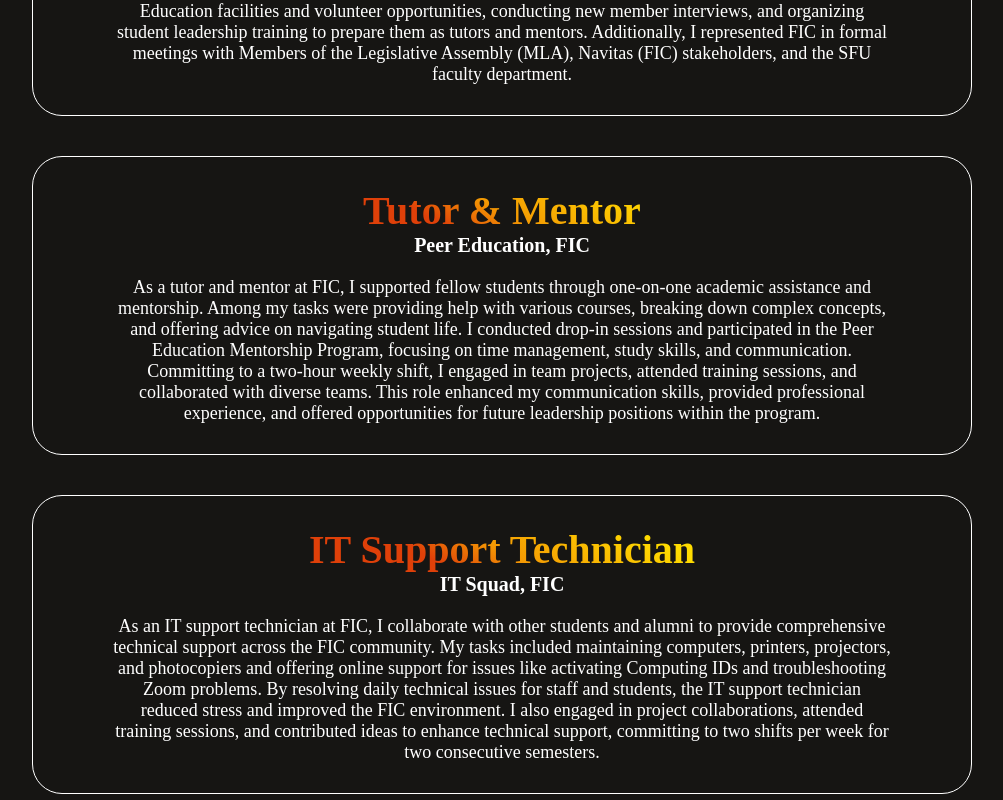
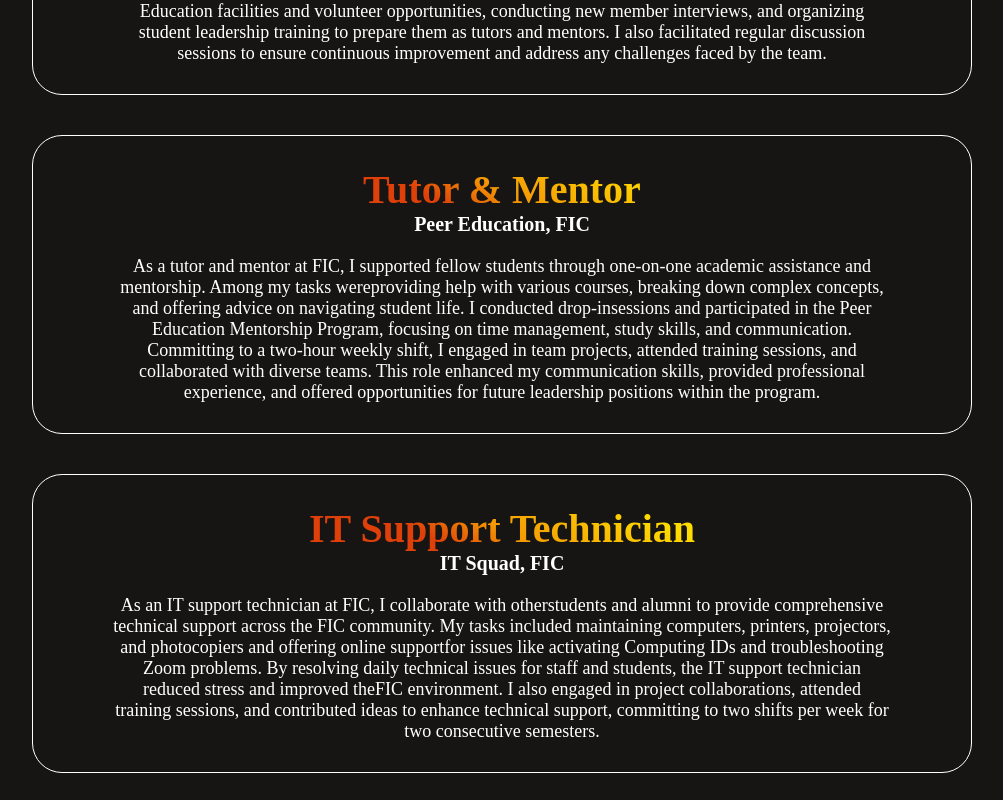
Before and after one commit to ryanmitchellin/ryanmitchellin.github.io, a React (Vite) app: page / in a window 1280 px wide. Shown: the part 4260-5060 px from the top of the page, without its empty margins (138-1141 px from the left). Built offline with nearby package versions, Linux system fonts and the light colour scheme.

Commit message:
Re-write volunteer, making it more dynamic

```diff
--- /dev/null
+++ b/src/assets/vol_data.js
@@ -0,0 +1,28 @@
+const Volunteer_Data = [
+  {
+    v_position: "Manager",
+    v_title: "Peer Education, FIC",
+    v_detail:
+      "As a manager at FIC, I managed a team of 30 top-performing students to assist approximately 300 peers per semester in understanding their coursework. Among my tasks were hosting workshops to promote Peer Education facilities and volunteer opportunities, conducting new member interviews, and organizing student leadership training to prepare them as tutors and mentors. I also facilitated regular discussion sessions to ensure continuous improvement and address any challenges faced by the team.",
+  },
+  {
+    v_position: "Tutor & Mentor",
+    v_title: "Peer Education, FIC",
+    v_detail:
+      "As a tutor and mentor at FIC, I supported fellow students through one-on-one academic assistance and mentorship. Among my tasks wereproviding help with various courses, breaking down complex concepts, and offering advice on navigating student life. I conducted drop-insessions and participated in the Peer Education Mentorship Program, focusing on time management, study skills, and communication. Committing to a two-hour weekly shift, I engaged in team projects, attended training sessions, and collaborated with diverse teams. This role enhanced my communication skills, provided professional experience, and offered opportunities for future leadership positions within the program.",
+  },
+  {
+    v_position: "IT Support Technician",
+    v_title: "IT Squad, FIC",
+    v_detail:
+      "As an IT support technician at FIC, I collaborate with otherstudents and alumni to provide comprehensive technical support across the FIC community. My tasks included maintaining computers, printers, projectors, and photocopiers and offering online supportfor issues like activating Computing IDs and troubleshooting Zoom problems. By resolving daily technical issues for staff and students, the IT support technician reduced stress and improved theFIC environment. I also engaged in project collaborations, attended training sessions, and contributed ideas to enhance technical support, committing to two shifts per week for two consecutive semesters.",
+  },
+  {
+    v_position: "Orientation Coordinator",
+    v_title: "Orientation Leader, FIC",
+    v_detail:
+      "As an orientation coordinator at FIC, I welcomed new students and supported them in building relationships within the FIC community. Among my tasks were leading icebreakers, hosting events during Weeks of Welcome, and running community connection sessions. I introduced students to their academic environment, important resources, and peers, helping to ease their worries and make them feel welcome. This role required energy, enthusiasm, and responsibility, involving collaboration with other leaders and professional staff. The experience provided professional development, enhanced my leadership skills, and fostered a fun, inclusive community for new students.",
+  },
+];
+
+export default Volunteer_Data;
--- a/src/components/Volunteer/Volunteer.jsx
+++ b/src/components/Volunteer/Volunteer.jsx
@@ -3,6 +3,7 @@
 import { FontAwesomeIcon } from "@fortawesome/react-fontawesome";
 import { faAnglesRight } from "@fortawesome/free-solid-svg-icons";
 import { faAnglesLeft } from "@fortawesome/free-solid-svg-icons";
+import Volunteer_Data from "../../assets/vol_data";
 
 const Volunteer = () => {
   return (
@@ -21,70 +22,15 @@
         />
       </div>
       <div className="volunteer-sections">
-        <div className="volunteer-sect">
-          <h2>Manager</h2>
-          <h3>Peer Education, FIC</h3>
-          <p>
-            As a manager at FIC, I managed a team of 30 top-performing students
-            to assist approximately 300 peers per semester in understanding
-            their coursework. Among my tasks were hosting workshops to promote
-            Peer Education facilities and volunteer opportunities, conducting
-            new member interviews, and organizing student leadership training to
-            prepare them as tutors and mentors. Additionally, I represented FIC
-            in formal meetings with Members of the Legislative Assembly (MLA),
-            Navitas (FIC) stakeholders, and the SFU faculty department.
-          </p>
-        </div>
-        <div className="volunteer-sect">
-          <h2>Tutor & Mentor</h2>
-          <h3>Peer Education, FIC</h3>
-          <p>
-            As a tutor and mentor at FIC, I supported fellow students through
-            one-on-one academic assistance and mentorship. Among my tasks were
-            providing help with various courses, breaking down complex concepts,
-            and offering advice on navigating student life. I conducted drop-in
-            sessions and participated in the Peer Education Mentorship Program,
-            focusing on time management, study skills, and communication.
-            Committing to a two-hour weekly shift, I engaged in team projects,
-            attended training sessions, and collaborated with diverse teams.
-            This role enhanced my communication skills, provided professional
-            experience, and offered opportunities for future leadership
-            positions within the program.
-          </p>
-        </div>
-        <div className="volunteer-sect">
-          <h2>IT Support Technician</h2>
-          <h3>IT Squad, FIC</h3>
-          <p>
-            As an IT support technician at FIC, I collaborate with other
-            students and alumni to provide comprehensive technical support
-            across the FIC community. My tasks included maintaining computers,
-            printers, projectors, and photocopiers and offering online support
-            for issues like activating Computing IDs and troubleshooting Zoom
-            problems. By resolving daily technical issues for staff and
-            students, the IT support technician reduced stress and improved the
-            FIC environment. I also engaged in project collaborations, attended
-            training sessions, and contributed ideas to enhance technical
-            support, committing to two shifts per week for two consecutive
-            semesters.
-          </p>
-        </div>
-        <div className="volunteer-sect">
-          <h2>Orientation Coordinator</h2>
-          <h3>Orientation Leader, FIC</h3>
-          <p>
-            As an orientation coordinator at FIC, I welcomed new students and
-            supported them in building relationships within the FIC community.
-            Among my tasks were leading icebreakers, hosting events during Weeks
-            of Welcome, and running community connection sessions. I introduced
-            students to their academic environment, important resources, and
-            peers, helping to ease their worries and make them feel welcome.
-            This role required energy, enthusiasm, and responsibility, involving
-            collaboration with other leaders and professional staff. The
-            experience provided professional development, enhanced my leadership
-            skills, and fostered a fun, inclusive community for new students.
-          </p>
-        </div>
+        {Volunteer_Data.map((vol, index) => {
+          return (
+            <div key={index} className="volunteer-sect">
+              <h2>{vol.v_position}</h2>
+              <h3>{vol.v_title}</h3>
+              <p>{vol.v_detail}</p>
+            </div>
+          );
+        })}
       </div>
     </div>
   );
```
